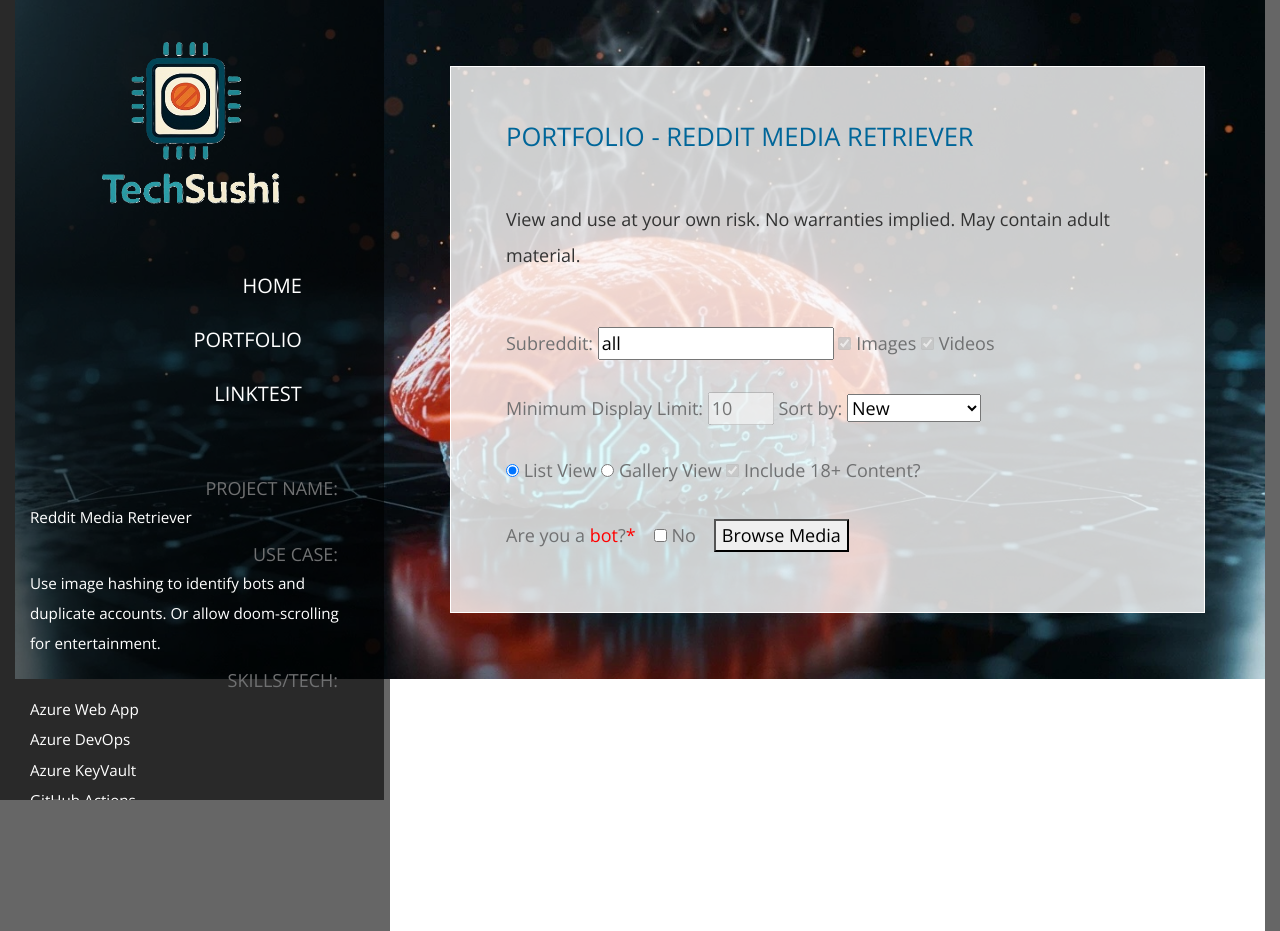
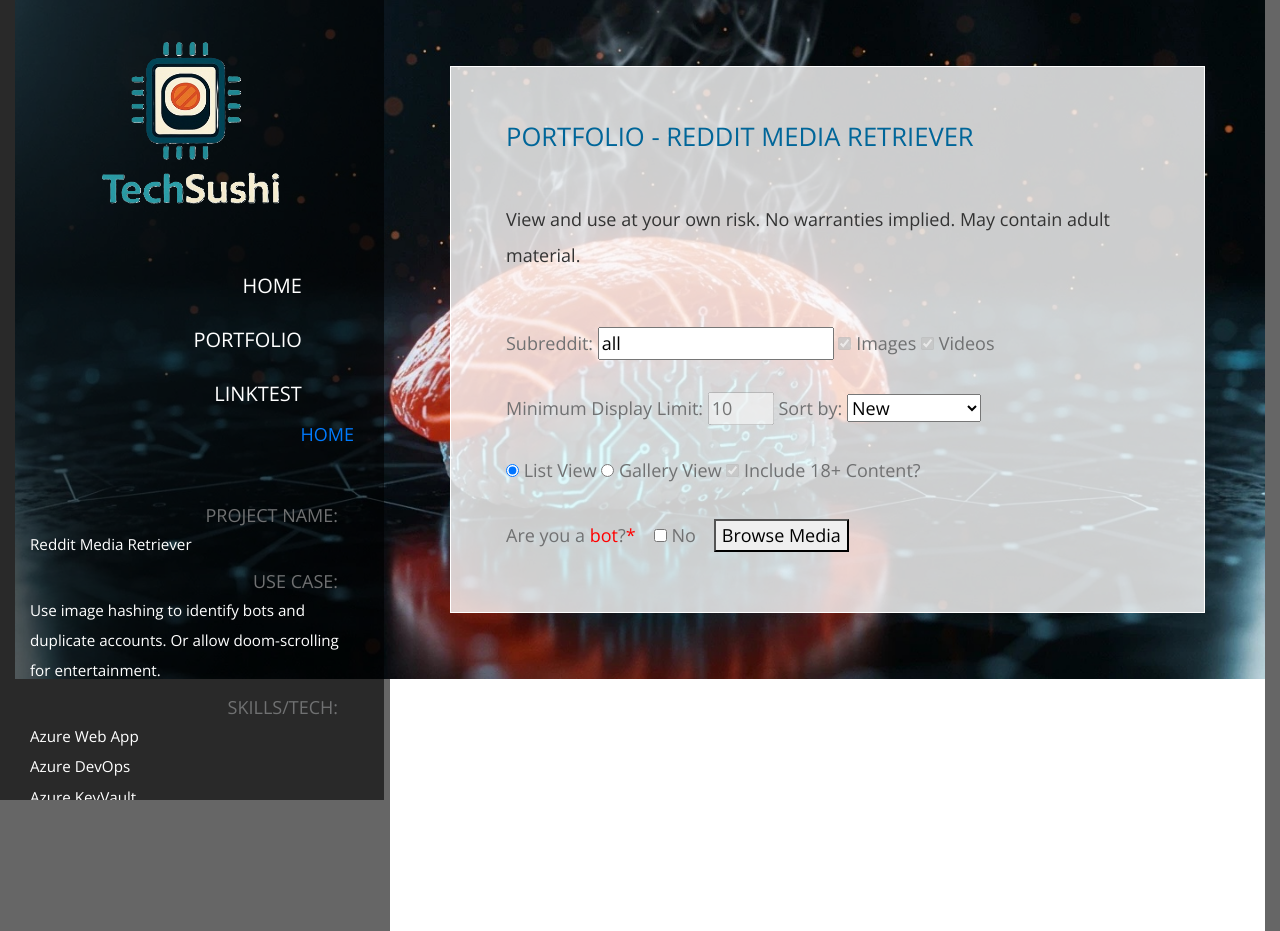
Before and after one commit to jdturbeau/repo-techsushi-portfolio-py, a Flask app: page /rmrwrap in a window 1280 px wide. Run offline with Flask 3, Linux system fonts and the light colour scheme; some libraries are stand-ins or nearby versions.

Commit message:
Add HOME link to proj_navbar.html

```diff
--- a/templates/proj_navbar.html
+++ b/templates/proj_navbar.html
@@ -25,6 +25,7 @@
                     <span class="d-inline-block tm-white-rect"></span>
                   </a>
                 </li>
+                    <span class="c0"><a href="https://www.technicalsushi.com">HOME</a></span>
             <br><br>
                 <li class="nav-item">
                     <span class="d-inline-block mr-3 text-uppercase">Project Name:</span>
```
